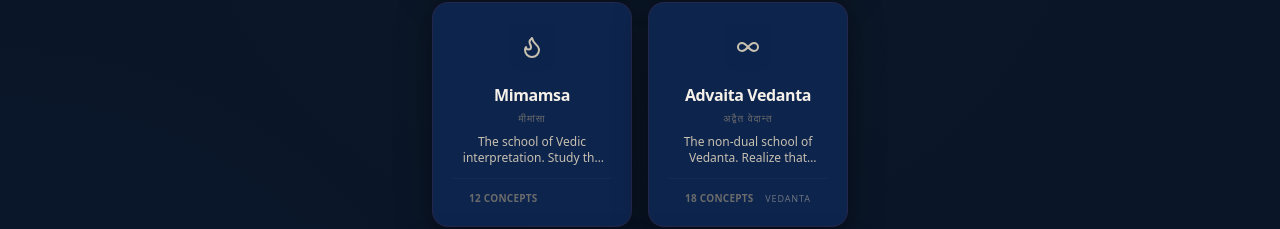
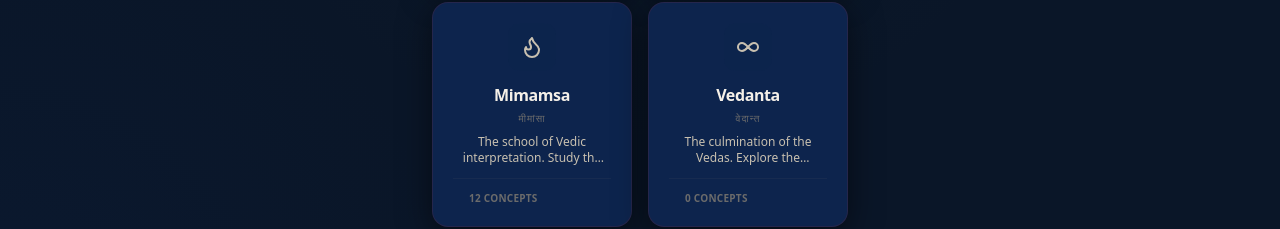
Before and after one commit to varun4537/darshana-app, a Next.js app: page / in a window 1280 px wide. Shown: the part 969-1198 px from the top of the page. Built offline with nearby package versions, Linux system fonts and the light colour scheme.

Commit message:
Refactor: Group Vedanta schools and fix home screen layout

```diff
--- a/app/[slug]/page.tsx
+++ b/app/[slug]/page.tsx
@@ -1,10 +1,21 @@
 import { notFound } from "next/navigation";
 import Link from "next/link";
-import { ArrowLeft } from "lucide-react";
-import { darshanas } from "@/lib/data/content";
-import { Card, CardContent } from "@/components/ui/card";
+import { ArrowLeft, Scale, Atom, Layers, Flower2, Flame, Infinity, Heart, Users } from "lucide-react";
+import { darshanas, getVedantaSubSchools } from "@/lib/data/content";
+import { Card, CardContent, CardTitle, CardDescription } from "@/components/ui/card";
 import { ConceptListProgress, ConceptCompletedCheck } from "@/components/features/concept-progress";
 import { cn } from "@/lib/utils";
+
+const ICON_MAP: Record<string, any> = {
+    'scale': Scale,
+    'atom': Atom,
+    'layers': Layers,
+    'flower': Flower2,
+    'flame': Flame,
+    'infinity': Infinity,
+    'heart': Heart,
+    'users': Users
+};
 
 export async function generateStaticParams() {
     return Object.keys(darshanas).map((slug) => ({
@@ -26,13 +37,15 @@ export default async function DarshanaPage({
     }
 
     const isVedanta = slug === "vedanta";
+    const subSchools = isVedanta ? getVedantaSubSchools() : [];
+
     // Dynamic accent colors based on the darshana type
     const accentColor = isVedanta ? "text-moss-light" : "text-ruby-light";
     const bgGradient = isVedanta
         ? "bg-gradient-to-b from-moss-dark via-indigo to-background"
         : "bg-gradient-to-b from-ruby-dark via-indigo to-background";
 
-    // Get concept IDs for progress tracking
+    // Get concept IDs for progress tracking (only for concept pages)
     const conceptIds = darshana.concepts.map(c => c.id);
 
     return (
@@ -53,14 +66,49 @@ export default async function DarshanaPage({
                         {darshana.description}
                     </p>
 
-                    {/* Overall Progress */}
-                    <ConceptListProgress conceptIds={conceptIds} />
+                    {/* Overall Progress - Only show if there are concepts */}
+                    {conceptIds.length > 0 && <ConceptListProgress conceptIds={conceptIds} />}
                 </div>
             </header>
 
             {/* Content Grid */}
             <main className="max-w-md mx-auto px-4 -mt-10 pb-20 relative z-20 space-y-3">
-                {darshana.concepts.map((concept, index) => {
+                {subSchools.length > 0 ? (
+                    // Subschool Grid (Vedanta)
+                    <div className="grid grid-cols-1 gap-4">
+                        {subSchools.map((school) => {
+                            const Icon = ICON_MAP[school.icon] || Flower2;
+                            return (
+                                <Link key={school.id} href={`/${school.slug}`} className="block group">
+                                    <Card className="hover:shadow-glow transition-all duration-300">
+                                        <CardContent className="p-6 flex items-center gap-4">
+                                            <div className={cn(
+                                                "w-12 h-12 rounded-xl flex items-center justify-center transition-all duration-300 shrink-0",
+                                                "bg-surface/50 text-foreground-muted group-hover:scale-110",
+                                                school.accentColor === "moss" && "group-hover:bg-moss group-hover:text-moss-foreground",
+                                                school.accentColor === "sky" && "group-hover:bg-sky-500 group-hover:text-sky-950",
+                                                school.accentColor === "emerald" && "group-hover:bg-emerald-500 group-hover:text-emerald-950"
+                                            )}>
+                                                <Icon className="w-6 h-6" />
+                                            </div>
+                                            <div className="text-left">
+                                                <div className="flex items-center gap-2 mb-1">
+                                                    <CardTitle className="text-lg group-hover:text-foreground transition-colors">{school.title}</CardTitle>
+                                                    <span className="text-xs font-devanagari text-foreground-subtle">{school.sanskritTitle}</span>
+                                                </div>
+                                                <CardDescription className="text-xs line-clamp-2">
+                                                    {school.description}
+                                                </CardDescription>
+                                            </div>
+                                        </CardContent>
+                                    </Card>
+                                </Link>
+                            )
+                        })}
+                    </div>
+                ) : (
+                    // Concept List (Standard)
+                    darshana.concepts.map((concept, index) => {
                         const isLocked = false;
                         const conceptNumber = index + 1 < 10 ? `0${index + 1}` : `${index + 1}`;
 
@@ -111,7 +159,8 @@ export default async function DarshanaPage({
                                 </Card>
                             </Link>
                         );
-                })}
+                    })
+                )}
             </main>
         </div>
     );
--- a/app/page.tsx
+++ b/app/page.tsx
@@ -4,7 +4,7 @@ import { useState } from "react";
 import { Card, CardTitle, CardDescription } from "@/components/ui/card";
 import { ArrowRight, Scale, Atom, Layers, Flower2, Flame, Infinity, Heart, Users, Menu, X, Home as HomeIcon, Book, Library, Timer, LogIn, Info } from "lucide-react";
 import Link from "next/link";
-import { darshanas } from "@/lib/data/content";
+import { darshanas, getMainSchools } from "@/lib/data/content";
 import { cn } from "@/lib/utils";
 import { motion, AnimatePresence } from "framer-motion";
 
@@ -31,10 +31,11 @@ const MENU_ITEMS = [
 
 export default function Home() {
   const [isMenuOpen, setIsMenuOpen] = useState(false);
-  const allDarshanas = Object.values(darshanas);
+  const mainDarshanas = getMainSchools();
 
   return (
     <div className="min-h-screen flex flex-col font-sans">
+
 
       {/* Navigation */}
       <nav className="sticky top-0 z-50 bg-background/80 backdrop-blur-md border-b border-ruby/20 px-6 py-4 flex justify-between items-center">
@@ -135,12 +136,12 @@ export default function Home() {
       </header>
 
       {/* Course Grid */}
-      <main className="flex-1 max-w-md mx-auto w-full px-4 -mt-8 mb-16 relative z-20">
+      <main className="flex-1 max-w-md mx-auto w-full px-4 -mt-8 pb-32 relative z-20" id="schools">
         <div className="grid grid-cols-2 gap-4">
 
-          {allDarshanas.map((darshana) => {
+          {mainDarshanas.map((darshana) => {
             const Icon = ICON_MAP[darshana.icon] || Flower2;
-            const isVedanta = darshana.slug.includes('advaita') || darshana.slug === 'dvaita';
+            const isVedanta = darshana.slug === 'vedanta';
 
             return (
               <Link key={darshana.id} href={`/${darshana.slug}`} className="block group">
--- a/lib/data/content.ts
+++ b/lib/data/content.ts
@@ -260,6 +260,20 @@ export const darshanas: Record<string, Darshana> = {
             { id: 'sakshi', title: 'Sakshi', sanskrit: 'साक्षी', description: 'The inner witness in each soul.', level: 'Intermediate' },
             { id: 'vishnu-sarvottama', title: 'Vishnu Sarvottama', sanskrit: 'विष्णु सर्वोत्तम', description: 'Vishnu as the Supreme above all.', level: 'Introductory' },
         ]
+    },
+    // ==================== VEDANTA (PARENT) ====================
+    vedanta: {
+        id: 'vedanta',
+        slug: 'vedanta',
+        title: 'Vedanta',
+        sanskritTitle: 'वेदान्त',
+        description: 'The culmination of the Vedas. Explore the relationship between Brahman, Atman, and the World through the three major schools: Advaita, Vishishtadvaita, and Dvaita.',
+        founder: 'Badarayana',
+        primaryText: 'Brahma Sutras',
+        gradient: 'from-indigo-900 via-slate-900 to-background',
+        accentColor: 'indigo',
+        icon: 'infinity',
+        concepts: []
     }
 };
 
```
Lines whose indentation alone changed are shown as unchanged.
